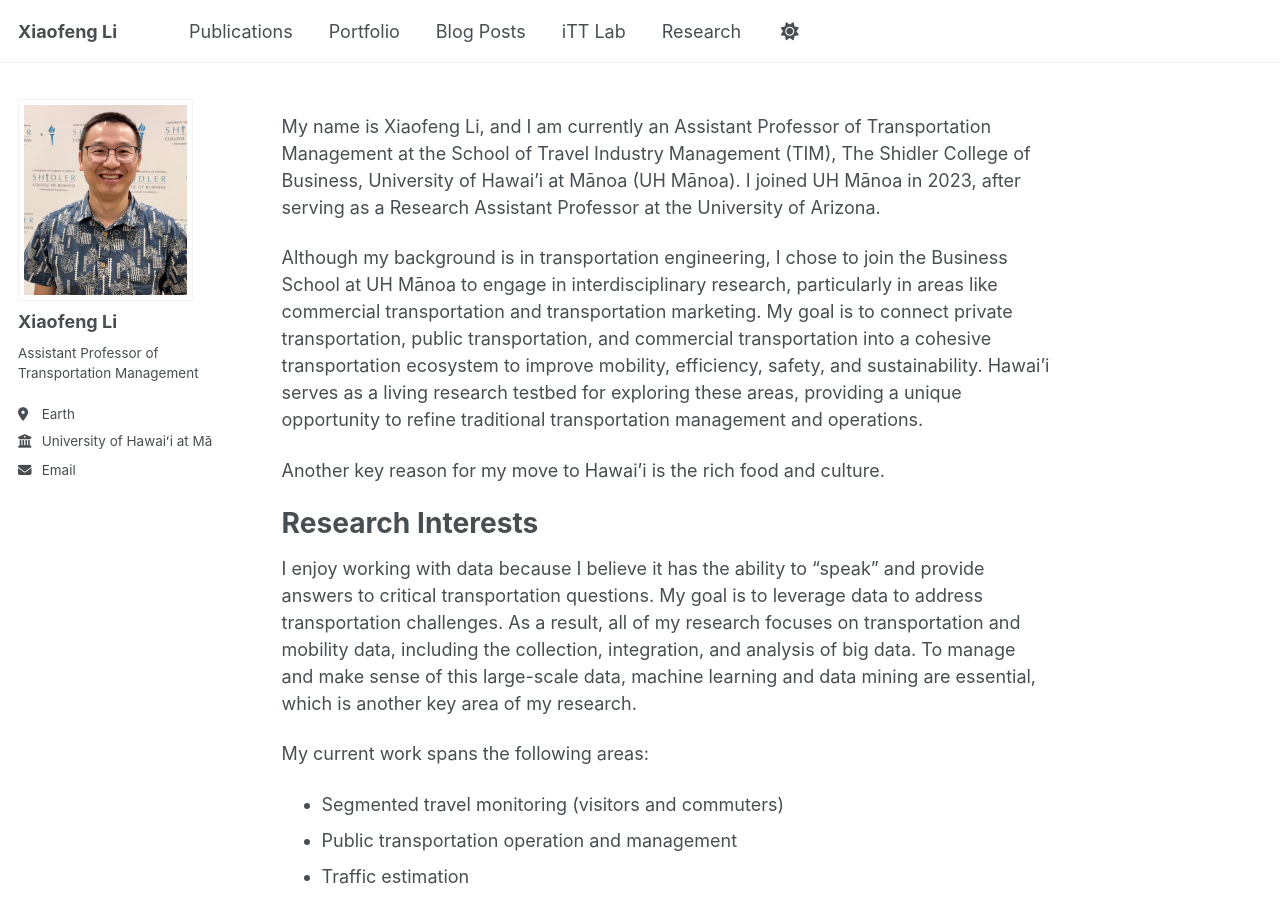
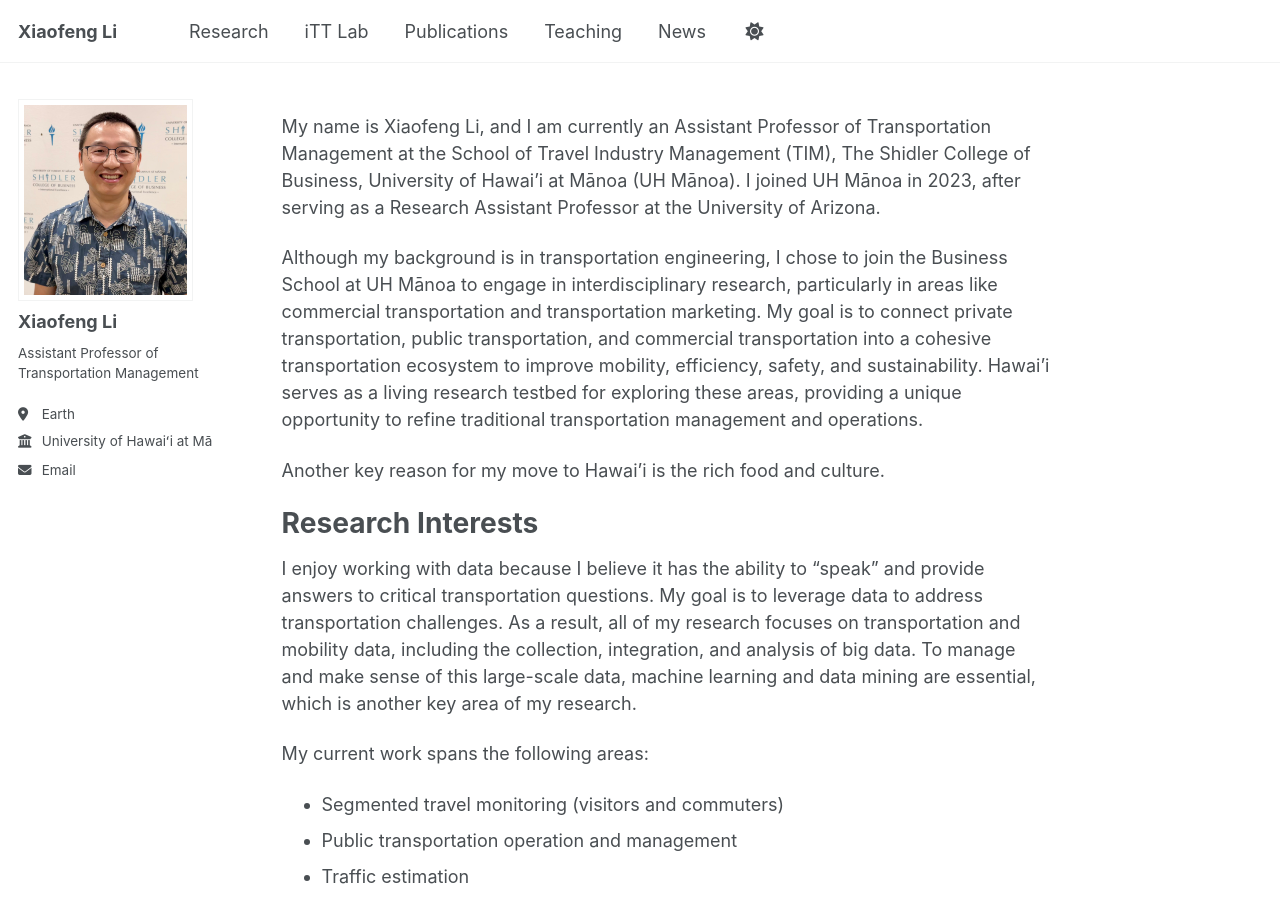
Before and after one commit to xiaofengli25/xiaofeng, a Jekyll site: the page built from _pages/about.md, in a window 1280 px wide and 900 px high. Built offline with Jekyll 4.4.1, drawn with Linux system fonts in a browser that asks for light colours; a script bundle is joined from its source files by our own code; library files that are not in the unit come from our copies.

Commit message:
Update navigation.yml

```diff
--- a/_data/navigation.yml
+++ b/_data/navigation.yml
@@ -8,20 +8,24 @@
 #      Markdown formatted page while the second is generated using JSON.
 
 main:
-  - title: "Publications"
-    url: /publications/
-
-  - title: "Portfolio"
-    url: /portfolio/
-
-  - title: "Blog Posts"
-    url: /year-archive/
+  - title: "Research"
+    url: "/research/"
 
   - title: "iTT Lab"
     url: "/itt-lab/"
 
-  - title: "Research"
-    url: "/research/"
+  - title: "Publications"
+    url: /publications/
+
+  - title: "Teaching"
+    url: /teaching/
+
+  - title: "News"
+    url: /News/
+
+
+
+
 
   # - title: "CV"
   #   url: /cv-json/
```
